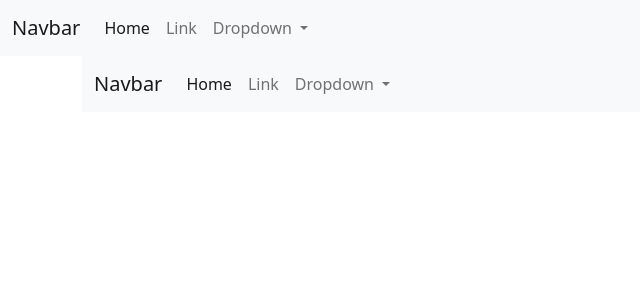
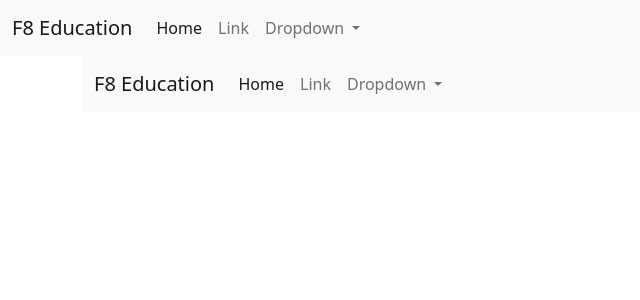
Before and after one commit to namkieudoan/nodejs-blog, a Node server app: template src/resources/views/partials/header.hbs in a window 1280 px wide. Shown: the top 300 px of the page, without its empty margins (0-640 px from the left). Run offline with Node 20, Linux system fonts and the light colour scheme; the template is opened without the code that fills it, so the values that code supplies are empty; style sheets or scripts are compiled from the project's sources; some libraries are stand-ins or nearby versions.

Commit message:
use Bootrap in project

```diff
--- a/src/resources/scss/app.scss
+++ b/src/resources/scss/app.scss
@@ -1,4 +1,5 @@
 @import 'variables';
 .header {
-    color: $red-color;
+    color: #000;
+
 }
--- a/src/resources/views/partials/header.hbs
+++ b/src/resources/views/partials/header.hbs
@@ -1,6 +1,6 @@
 <nav class="navbar navbar-expand-lg bg-light">
   <div class="container-fluid">
-    <a class="navbar-brand" href="#">Navbar</a>
+    <a class="navbar-brand" href="#">F8 Education</a>
     <button class="navbar-toggler" type="button" data-bs-toggle="collapse" data-bs-target="#navbarSupportedContent" aria-controls="navbarSupportedContent" aria-expanded="false" aria-label="Toggle navigation">
       <span class="navbar-toggler-icon"></span>
     </button>
```
Also changed, not shown: 1 other file.
